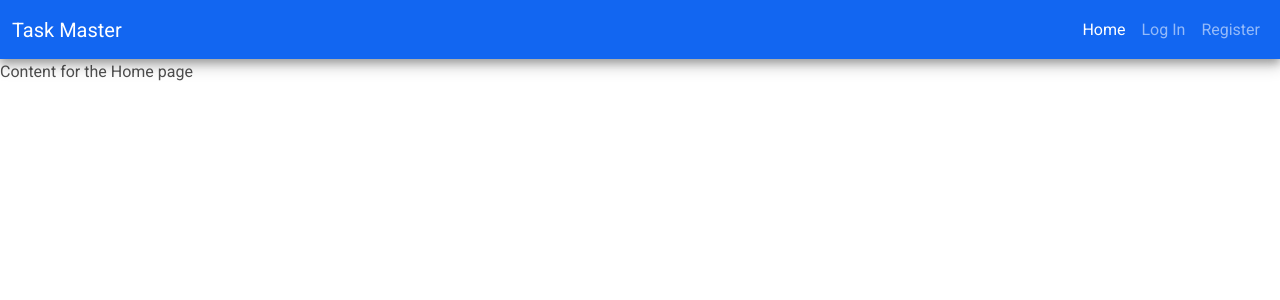
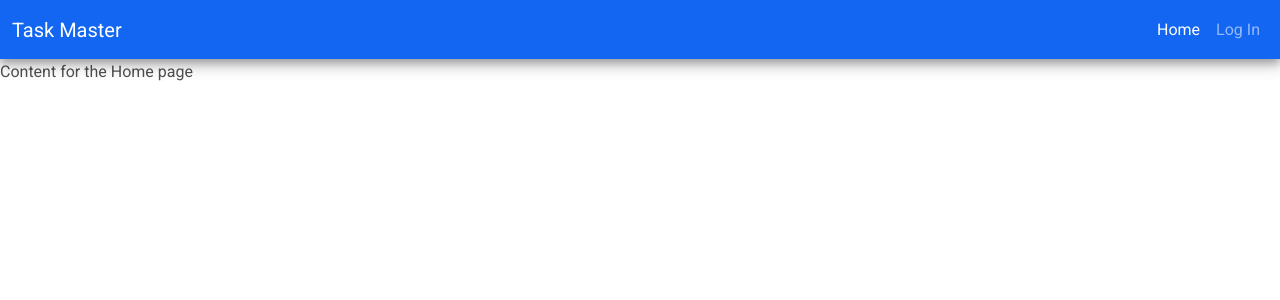
Before and after one commit to ruszkipista/cims03-my-car, a Flask app: page / in a window 1280 px wide. Shown: the top 300 px of the page. Run offline with Flask 2, Linux system fonts and the light colour scheme.

Commit message:
remove register from navbar

```diff
--- a/templates/base.html
+++ b/templates/base.html
@@ -59,10 +59,6 @@
                 <a class="nav-link {% if url_for('login')==request.path %}active{% endif %}"
                     href="{{ url_for('login') }}">Log In</a>
               </li>
-              <li class="nav-item">
-                <a class="nav-link {% if url_for('register')==request.path %}active{% endif %}"
-                    href="{{ url_for('register') }}">Register</a>
-              </li>
               {% endif %}
             </ul>
           </div>
```
